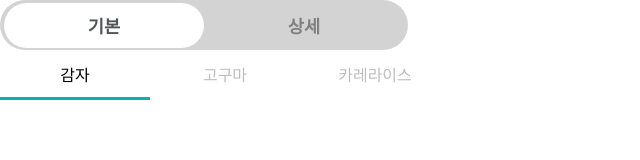
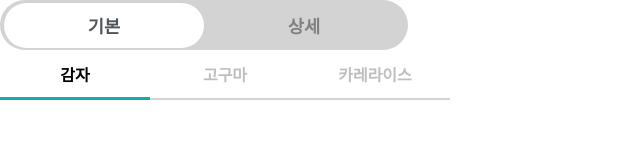
Before and after one commit to seungyeon119/wanted_pre_onboarding, a React (Create React App) app: page / in a window 1280 px wide. Shown: the top 160 px of the page, without its empty margins (0-640 px from the left). Built offline with nearby package versions, Linux system fonts and the light colour scheme.

Commit message:
:lipstick: css 추가

```diff
--- a/src/components/Tab.js
+++ b/src/components/Tab.js
@@ -8,15 +8,28 @@ const TabList = styled.ul`
   display: flex;
   position: relative;
   padding: 0;
+  width: 450px;
+
+  &::after {
+    content: '';
+    position: absolute;
+    bottom: 0;
+    width: 100%;
+    height: 2px;
+    background-color: #d3d3d3;
+  }
 `;
+
 const TabItem = styled.li`
   width: 150px;
   height: 50px;
   line-height: 50px;
   text-align: center;
+  font-weight: 600;
   color: ${({ selected }) => (selected ? 'black' : '#bebebe')};
   cursor: pointer;
 `;
+
 const TabSlider = styled.span`
   position: absolute;
   bottom: 0;
```
